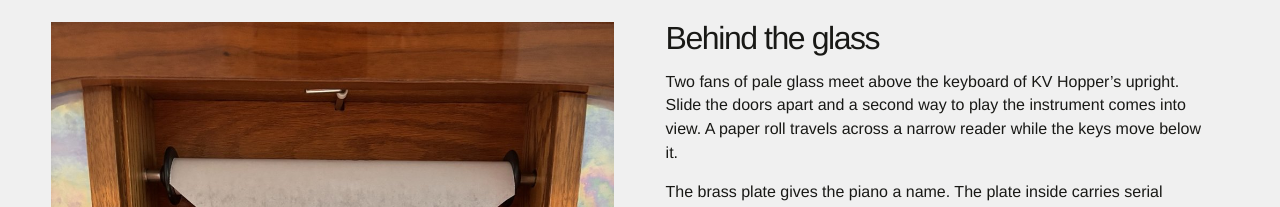
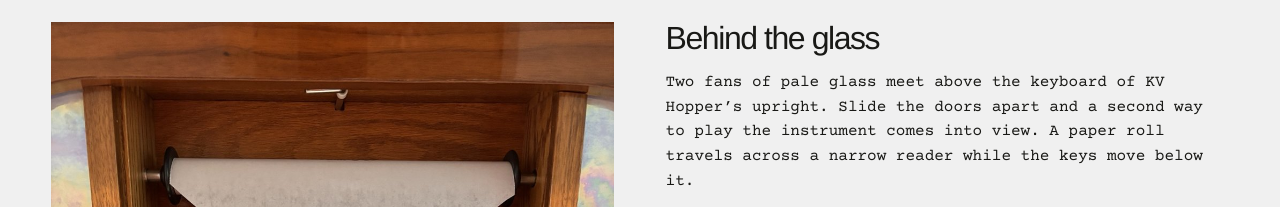
Before and after one commit to kennyhopper-coder/player-piano-music, a plain HTML site: page index.html in a window 1280 px wide. Shown: the part 711-918 px from the top of the page. Drawn offline with Linux system fonts and the light colour scheme.

Commit message:
Set documentary paragraphs in Courier Prime

```diff
--- a/index.html
+++ b/index.html
@@ -1,5 +1,18 @@
 <!doctype html>
-<html lang="en"><head><meta charset="utf-8"><meta name="viewport" content="width=device-width,initial-scale=1"><meta name="theme-color" content="#f0f0f0"><title>Player Piano Music: KV Hopper</title><meta name="description" content="Original compositions by KV Hopper, process films, and a history of the Muzelle player piano."><link rel="stylesheet" href="style.css?v=violet"><style>.instrument-photos{display:grid;grid-template-columns:repeat(2,minmax(0,1fr));gap:14px}.instrument-photos figure:first-child{grid-column:1/-1}.instrument-photos img{height:auto}.instrument-photos a{display:block}.external-arrow{width:1.05em;height:1.05em;vertical-align:-.15em;color:var(--accent)}</style></head>
+<html lang="en"><head><meta charset="utf-8"><meta name="viewport" content="width=device-width,initial-scale=1"><meta name="theme-color" content="#f0f0f0"><title>Player Piano Music: KV Hopper</title><meta name="description" content="Original compositions by KV Hopper, process films, and a history of the Muzelle player piano."><link rel="stylesheet" href="style.css?v=violet"><style>.instrument-photos{display:grid;grid-template-columns:repeat(2,minmax(0,1fr));gap:14px}.instrument-photos figure:first-child{grid-column:1/-1}.instrument-photos img{height:auto}.instrument-photos a{display:block}.external-arrow{width:1.05em;height:1.05em;vertical-align:-.15em;color:var(--accent)}
+@font-face {
+  font-family: "Courier Prime";
+  src: url("courier-prime.ttf") format("truetype");
+  font-weight: 400;
+  font-display: swap;
+}
+main p {
+  font-family: "Courier Prime", Courier, "Courier New", monospace;
+  font-size: clamp(1rem, 1.18vw, 1.2rem);
+  line-height: 1.55;
+  max-width: 62ch;
+}
+</style></head>
 <body><svg width="0" height="0" aria-hidden="true" style="position:absolute"><symbol id="external-arrow" viewBox="0 0 20 20"><g fill="none" stroke="currentColor" stroke-width="1.5"><circle cx="10" cy="10" r="8.5"/><path d="m6.8 13.2 6.4-6.4m-5.8 0h5.8v5.8" stroke-linecap="round" stroke-linejoin="round"/></g></symbol></svg><header><a href="#top" aria-label="KV Hopper home">KV Hopper</a><nav><a href="#instrument">Instrument</a><a href="#recordings">Recordings</a></nav></header>
 <main id="top"><div class="cover"><h1>Player Piano<br>Music<span>:</span><br><em>KV Hopper</em></h1><div class="hero"><img src="nameplate.jpg" alt="Muzelle brass nameplate above the keys, beneath fan-shaped panes of glass"></div></div>
 <section id="instrument"><div class="sectionhead"><small>01 / Instrument</small><h2>The Muzelle</h2></div>
```
Also changed, not shown: courier-prime-license.txt (added), courier-prime.ttf (added).
